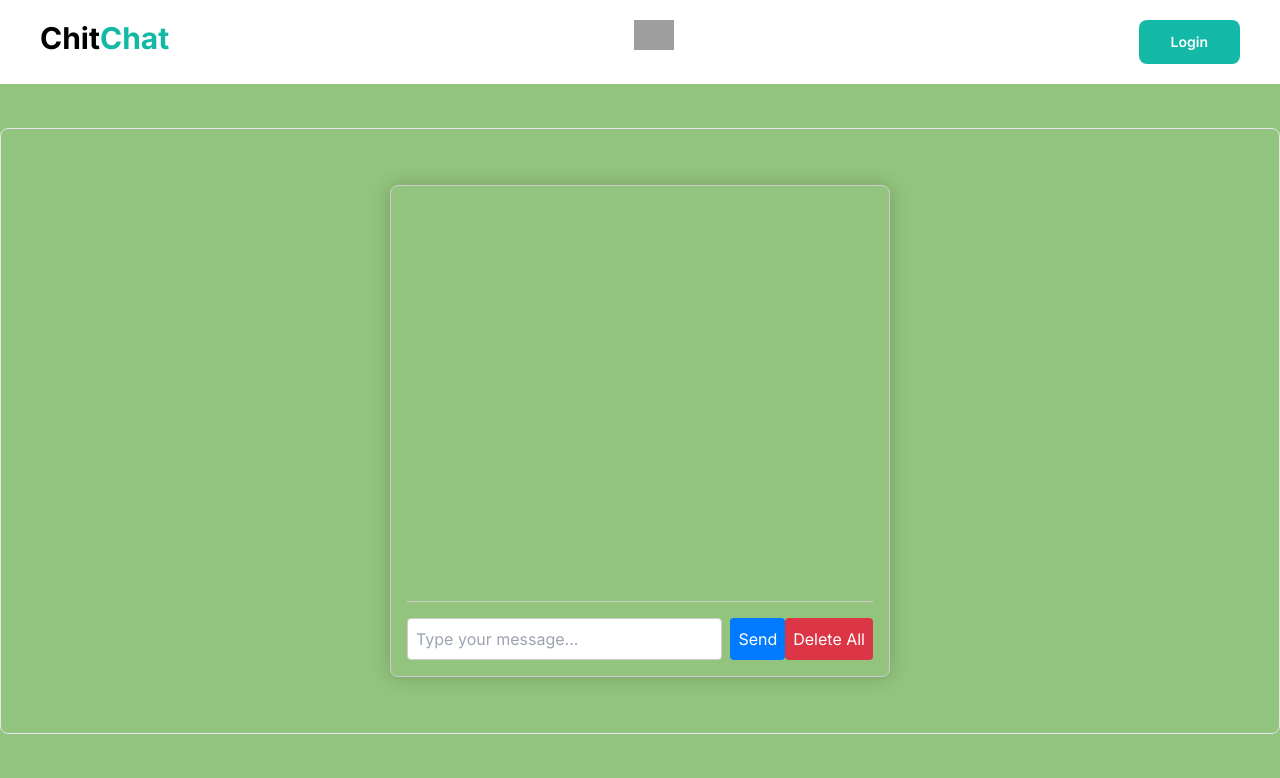
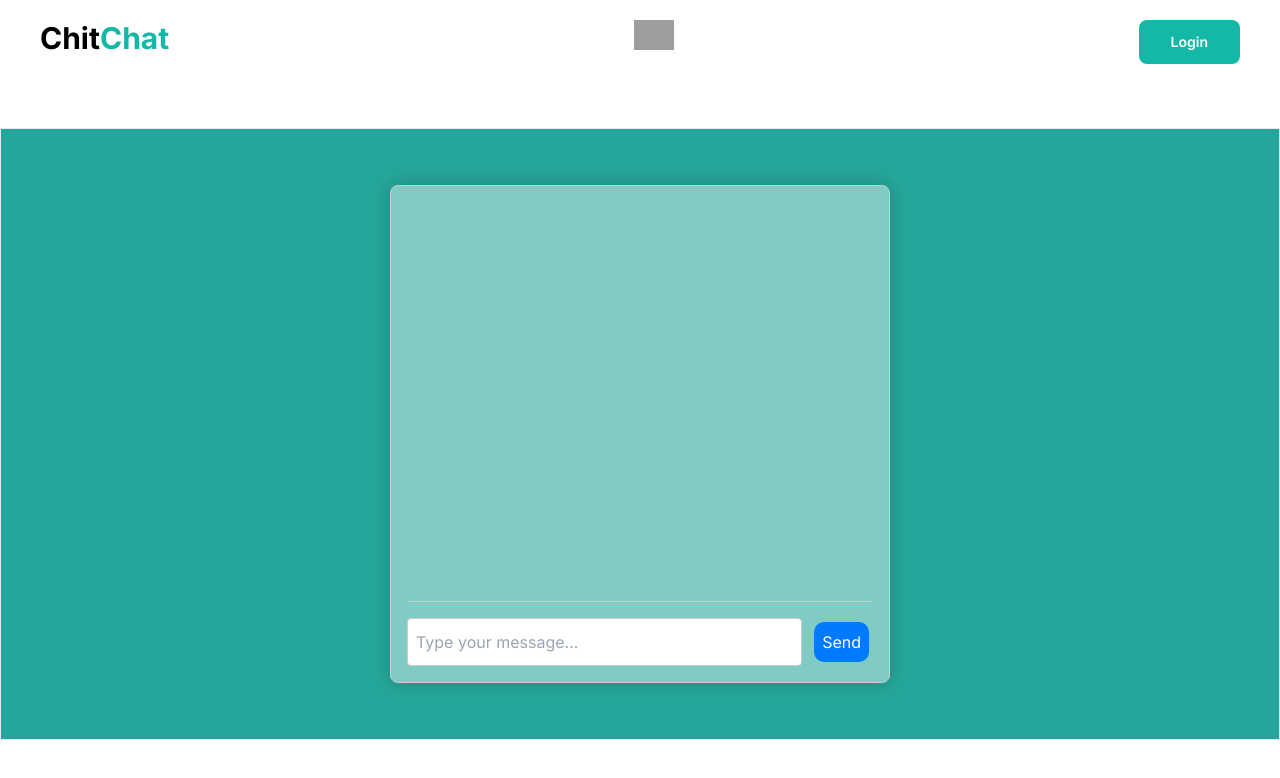
Before and after one commit to stymjhrbd/chatapp, a Next.js app: page / in a window 1280 px wide. Shown: the top 778 px of the page. Built offline with nearby package versions, Linux system fonts and the light colour scheme; grey boxes are pictures that could not be loaded.

Commit message:
changed some colors and intentation

```diff
--- a/src/app/components/ui/Chatbox.tsx
+++ b/src/app/components/ui/Chatbox.tsx
@@ -27,17 +27,18 @@ const ChatBox: React.FC = () => {
     }
   };
 
-  const handleDeleteAll = () => {
-    setMessages([]);
-  };
+  // const handleDeleteAll = () => {
+  //   setMessages([]);
+  // };
 
   return (
-    <div style={{ width: '500px', border: '1px solid #ccc', borderRadius: '8px', padding: '16px', margin: '16px auto', boxShadow: '0 0 20px rgba(0, 0, 0, 0.2)' }}>
+    <div style={{ backgroundColor: '#80CBC4', width: '500px', border: '1px solid #ccc', borderRadius: '8px', padding: '16px', margin: '16px auto', boxShadow: '0 0 20px rgba(0, 0, 0, 0.2)' }}>
       <div style={{ height: '400px', overflowY: 'auto', marginBottom: '16px', borderBottom: '1px solid #ccc' }}>
         {messages.map((message) => (
           <div key={message.id} style={{ display: 'flex', justifyContent: 'flex-end', alignItems: 'center', marginBottom: '8px' }}>
-            <div style={{ backgroundColor: '#c3e6cb', borderRadius: '8px', padding: '8px', maxWidth: '70%', wordWrap: 'break-word' }}>
+            <div style={{ backgroundColor: '#282b9e', borderRadius: '8px', padding: '8px', maxWidth: '70%', wordWrap: 'break-word' }}>
               {message.text}
+
             </div>
           </div>
         ))}
@@ -50,12 +51,12 @@ const ChatBox: React.FC = () => {
           placeholder="Type your message..."
           style={{ flex: 1, marginRight: '8px', padding: '8px', borderRadius: '4px', border: '1px solid #ccc', outline: 'none' }}
         />
-        <button onClick={handleSendMessage} style={{ padding: '8px', borderRadius: '4px', background: '#007BFF', color: '#fff', border: 'none', cursor: 'pointer', outline: 'none' }}>
+        <button onClick={handleSendMessage} style={{ padding: '8px', margin: "4px", borderRadius: '10px', background: '#007BFF', color: '#fff', border: 'none', cursor: 'pointer', outline: 'none' }}>
           Send
         </button>
-        <button onClick={handleDeleteAll} style={{ padding: '8px', borderRadius: '4px', background: '#dc3545', color: '#fff', border: 'none', cursor: 'pointer', outline: 'none' }}>
+        {/* <button onClick={handleDeleteAll} style={{ padding: '8px', margin: "4px", borderRadius: '6px', background: '#dc3545', color: '#fff', border: 'none', cursor: 'pointer', outline: 'none' }}>
           Delete All
-        </button>
+        </button> */}
       </div>
     </div>
   );
--- a/src/app/layout.tsx
+++ b/src/app/layout.tsx
@@ -17,7 +17,7 @@ export default function RootLayout({
 }) {
   return (
     <html lang="en">
-      <body className={inter.className} style={{backgroundColor:'#93C47D'}}>
+      <body className={inter.className}>
         <Navbar />
         {children}
       </body>
--- a/src/app/page.tsx
+++ b/src/app/page.tsx
@@ -1,7 +1,7 @@
 import ChatBox from "./components/ui/Chatbox";
 
 export default function Home() {
-  return (<div className="max-w-wl mx-auto border rounded-lg p-10 mt-32">
+  return (<div className="max-w-wl mx-auto border p-10 mt-32 bg-[#26A69A]">
     <ChatBox />
   </div>
 
```
Also changed, not shown: 1 other file (tests, documents, lock files or other folders).
